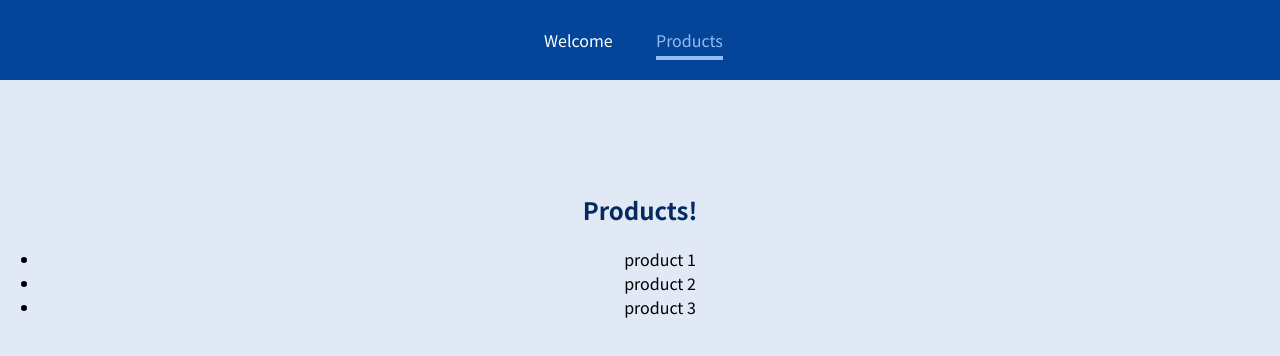
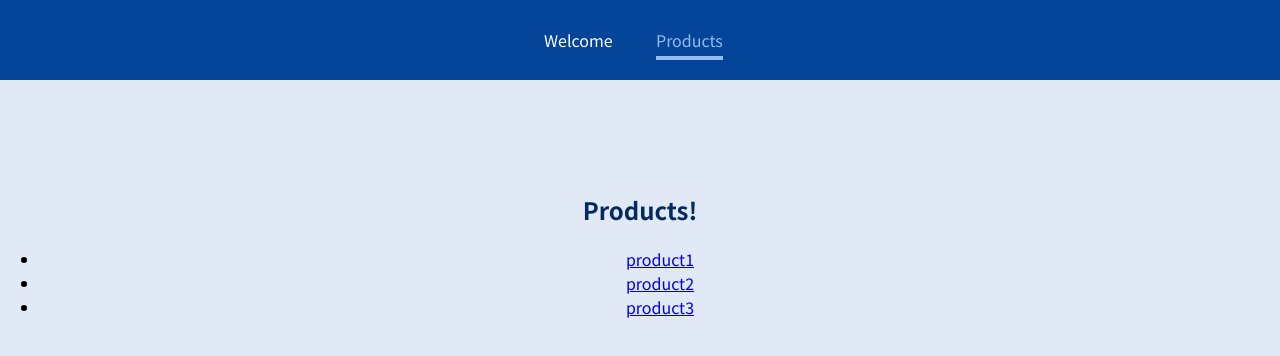
Before and after one commit to babyazalea/react-router, a JavaScript app: page /products in a window 1280 px wide. Shown: the top 356 px of the page. Built offline with nearby package versions, Linux system fonts and the light colour scheme.

Commit message:
matching route path

```diff
--- a/src/App.js
+++ b/src/App.js
@@ -1,4 +1,4 @@
-import { Route } from "react-router-dom";
+import { Route, Switch } from "react-router-dom";
 
 import Welcome from "./pages/Welcome";
 import Products from "./pages/Products";
@@ -10,15 +10,17 @@ function App() {
     <div>
       <MainHeader />
       <main>
+        <Switch>
           <Route path="/welcome">
             <Welcome />
           </Route>
-        <Route path="/products">
+          <Route path="/products" exact>
             <Products />
           </Route>
-        <Route path="/product-detail/:productId">
+          <Route path="/products/:productId">
             <ProductDetail />
           </Route>
+        </Switch>
       </main>
     </div>
   );
--- a/src/pages/Products.js
+++ b/src/pages/Products.js
@@ -1,11 +1,19 @@
+import { Link } from "react-router-dom";
+
 const Products = () => {
   return (
     <section>
       <h1>Products!</h1>
       <ul>
-        <li>product 1</li>
-        <li>product 2</li>
-        <li>product 3</li>
+        <li>
+          <Link to="/products/p1">product1</Link>
+        </li>
+        <li>
+          <Link to="/products/p2">product2</Link>
+        </li>
+        <li>
+          <Link to="/products/p3">product3</Link>
+        </li>
       </ul>
     </section>
   );
```
Also changed, not shown: 1 other file (tests, documents, lock files or other folders). Lines whose indentation alone changed are shown as unchanged.
